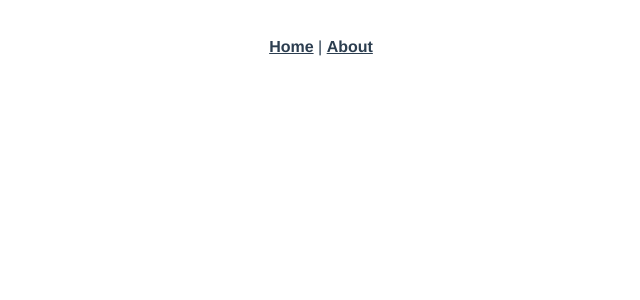
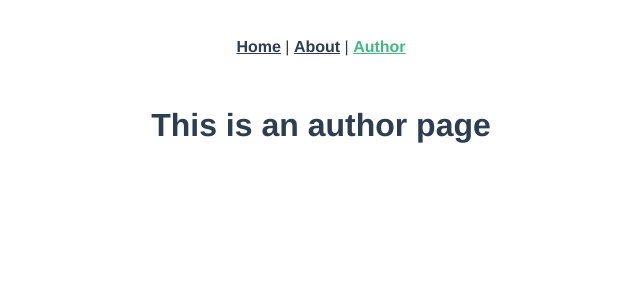
Before and after one commit to VitoMars/catalogo_libri, a Vue app: page /author in a window 1280 px wide. Shown: the top 300 px of the page, without its empty margins (319-959 px from the left). Built offline with nearby package versions, Linux system fonts and the light colour scheme.

Commit message:
Creazione pagina di prova

```diff
--- a/src/App.vue
+++ b/src/App.vue
@@ -2,9 +2,10 @@
   <div id="app">
     <nav>
       <router-link to="/">Home</router-link> |
-      <router-link to="/about">About</router-link>
+      <router-link to="/about">About</router-link> |
+      <router-link to="/author">Author</router-link>
     </nav>
-    <router-view/>
+    <router-view />
   </div>
 </template>
 
--- a/src/router/index.js
+++ b/src/router/index.js
@@ -1,23 +1,17 @@
 import Vue from 'vue'
 import VueRouter from 'vue-router'
-import HomeView from '../views/HomeView.vue'
+import HomeView from '@/views/HomeView.vue'
+import AuthorView from '@/views/AuthorView.vue'
 
 Vue.use(VueRouter)
 
 const routes = [
-  {
-    path: '/',
-    name: 'home',
-    component: HomeView
-  },
-  {
-    path: '/about',
-    name: 'about',
-    // route level code-splitting
-    // this generates a separate chunk (about.[hash].js) for this route
-    // which is lazy-loaded when the route is visited.
-    component: () => import(/* webpackChunkName: "about" */ '../views/AboutView.vue')
-  }
+  { path: '/', name: 'home', component: HomeView },
+  { path: '/about', name: 'about', component: () => import(/* webpackChunkName: "about" */ '../views/AboutView.vue') },
+  // route level code-splitting
+  // this generates a separate chunk (about.[hash].js) for this route
+  // which is lazy-loaded when the route is visited.
+  { path: '/author', name: 'author', component: AuthorView },
 ]
 
 const router = new VueRouter({
--- /dev/null
+++ b/src/views/AuthorView.vue
@@ -0,0 +1,5 @@
+<template>
+   <div class="about">
+      <h1>This is an author page</h1>
+   </div>
+</template>
```
